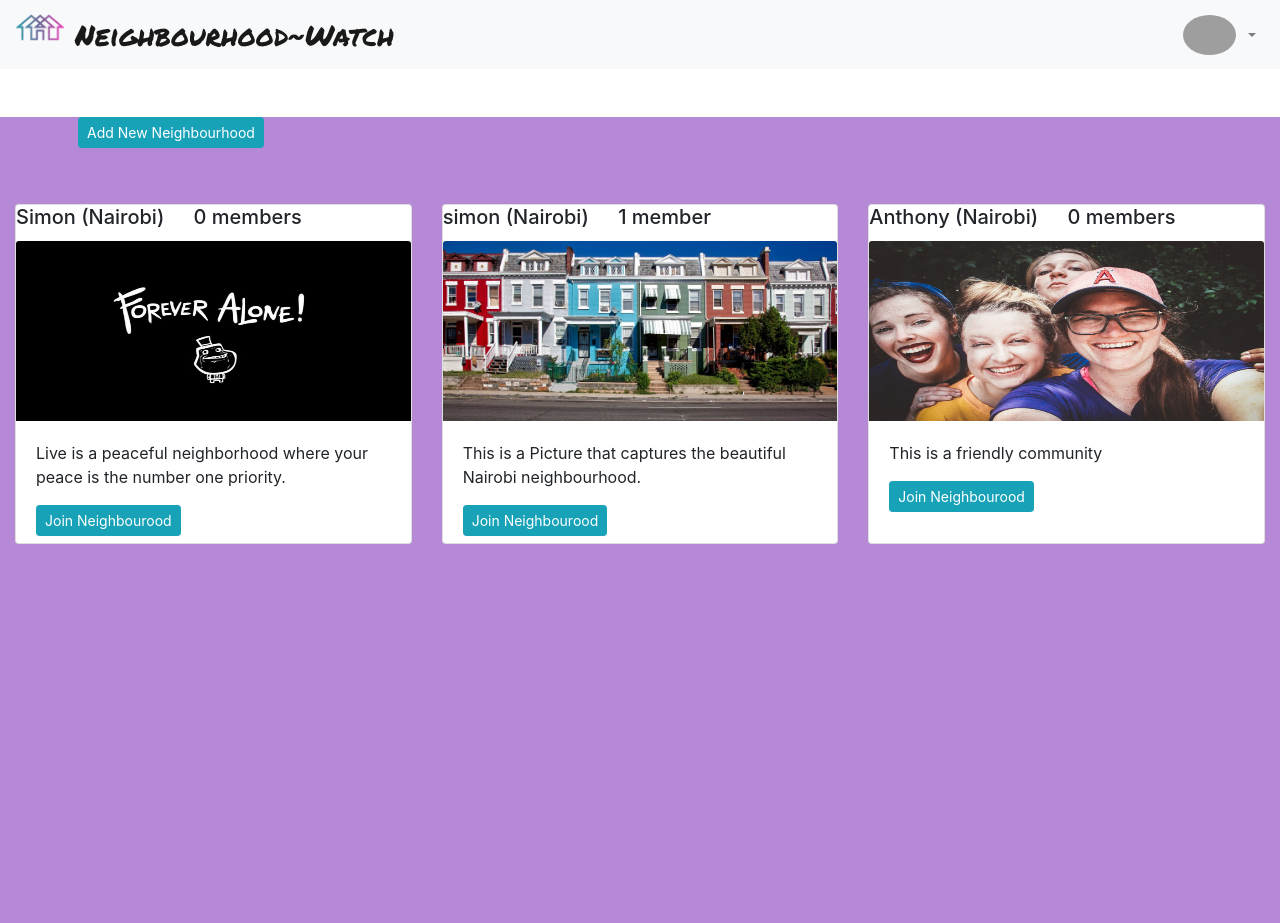
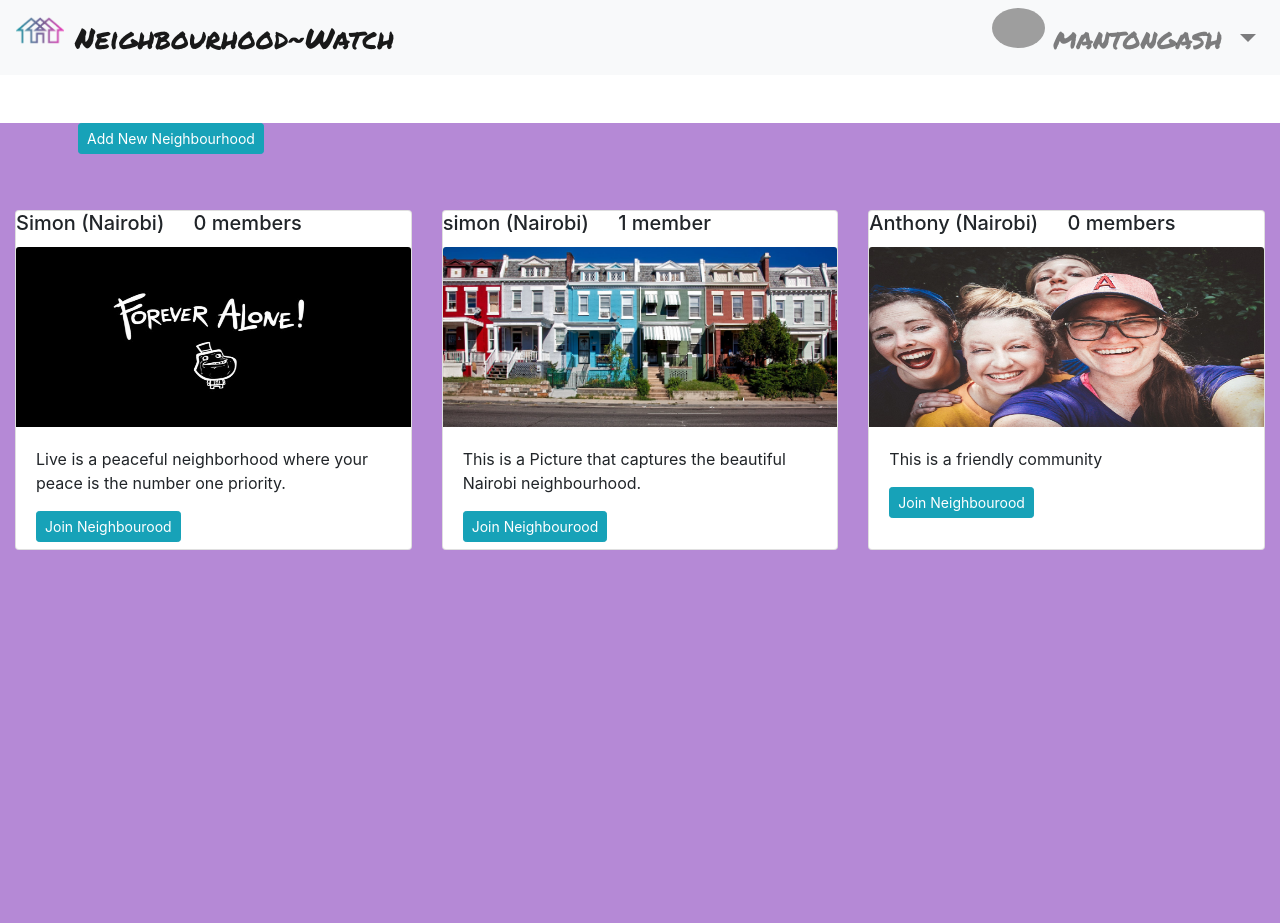
Before and after one commit to jumbamathews/Neighbourhood-2, a Django app: page /all-hoods/ in a window 1280 px wide. Before the commit the page ends 544 px from the top, so only its background shows below. Run offline with Django 3.2, Linux system fonts and the light colour scheme; a user stored in the database is signed in; data comes from the database, SQL or seed files in the repository; both versions use the stored data as it was after the commit; some libraries are stand-ins or nearby versions; some web fonts are replaced; grey boxes are pictures that could not be loaded.

Commit message:
fixed bugs and added background colors to the different pages

```diff
--- a/neighborhoods/templates/navbar.html
+++ b/neighborhoods/templates/navbar.html
@@ -20,8 +20,8 @@
         <img class="rounded-circle nav-img" src="{{ user.profile.profile_picture.url }}" alt="" style="height: 40px">
       </li>
       <li class="nav-item dropdown">
-        <a class="nav-link dropdown-toggle" id="navbarDropdownMenuLink-333" data-toggle="dropdown" aria-haspopup="true"
-          aria-expanded="false">
+        <a class="nav-link dropdown-toggle header" id="navbarDropdownMenuLink-333" data-toggle="dropdown" aria-haspopup="true"
+          aria-expanded="false" href="">{{user.username}}
         </a>
         <div class="dropdown-menu dropdown-menu-right dropdown-default" aria-labelledby="navbarDropdownMenuLink-333">
           <a class="dropdown-item" href="{% url 'edit-profile' user.username %}">Update Profile</a>
--- a/neighborhoods/templates/neighbourhoods.html
+++ b/neighborhoods/templates/neighbourhoods.html
@@ -1,10 +1,11 @@
 {% extends 'base.html' %}
 {% load crispy_forms_tags %}
 {% block content %}
+
 <div class="page2">
   <div class="container-fluid">
     <div class="container sanches m-5">
-      <a href="{% url 'new-hood' %}" class="btn btn-sm btn-info mb-2" style="text-align: center">Add New
+      <a href="{% url 'new-hood' %}" class="btn btn-sm btn-info mb-2">Add New
         Neighbourhood</a>
     </div>
     <div class="row">
```
Also changed, not shown: db.sqlite3.
